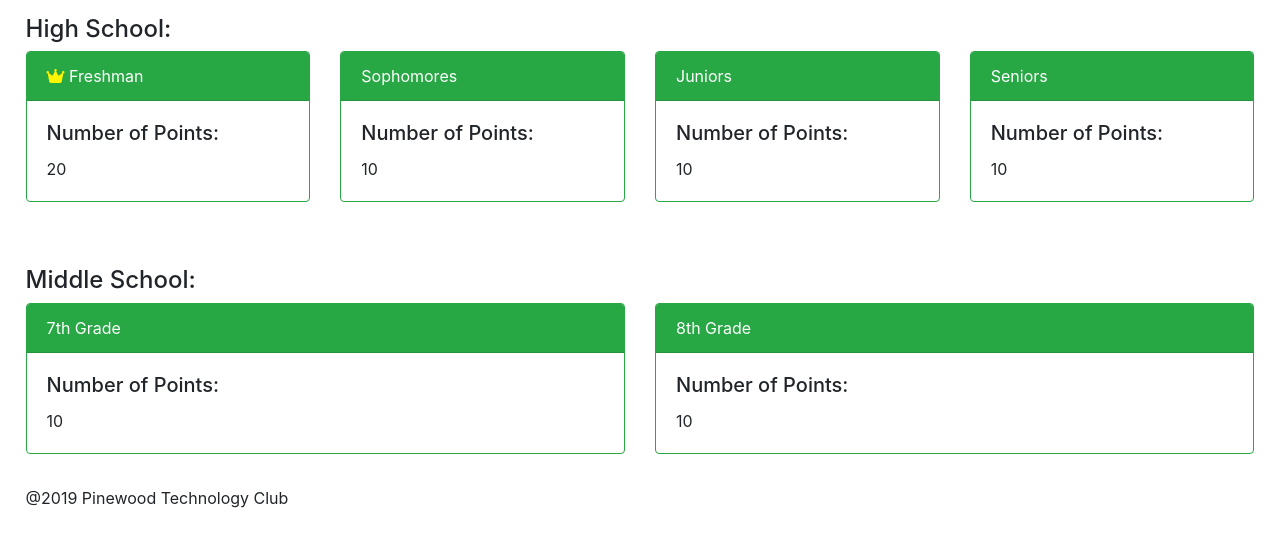
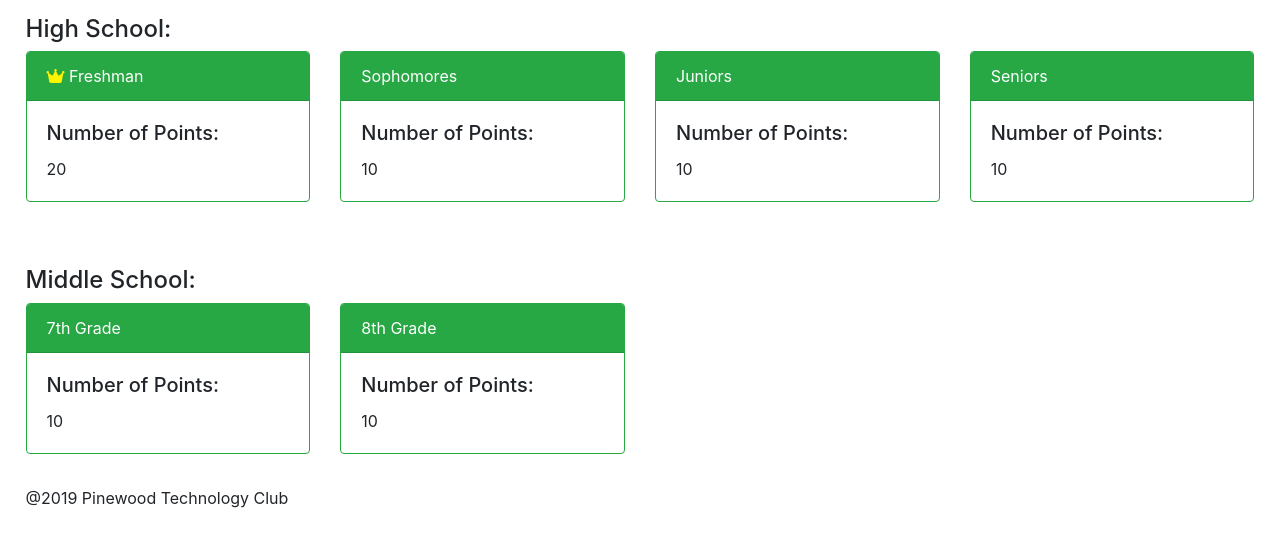
Before and after one commit to RosalieWessels/spirit-points-app, a plain HTML site: page index.html in a window 1280 px wide. Shown: the part 141-688 px from the top of the page. Drawn offline with nearby package versions, Linux system fonts and the light colour scheme.

Commit message:
Edited the widths of Middle School

```diff
--- a/index.html
+++ b/index.html
@@ -79,7 +79,7 @@
 
       <h4>Middle School:</h4>
       <!--Card for Middle School-->
-      <div class="card-deck">
+      <div class="card-deck" id="middle-school">
 
         <div class="card border-success mb-3">
           <div class="card-header bg-success text-white">7th Grade</div>
@@ -89,7 +89,7 @@
           </div>
         </div>
 
-        <div class="card border-success mb-3">
+        <div class="card border-success mb-3 mr-0">
           <div class="card-header bg-success text-white">8th Grade</div>
           <div class="card-body">
             <h5 class="card-title">Number of Points:</h5>
--- a/styles.css
+++ b/styles.css
@@ -20,3 +20,13 @@ h1 {
 .btn-group button{
   background-color: #27a844;
 }
+
+#middle-school{
+  width: 50%;
+}
+
+@media only screen and (max-width: 768px){
+  #middle-school{
+    width:100%;
+  }
+}
```
